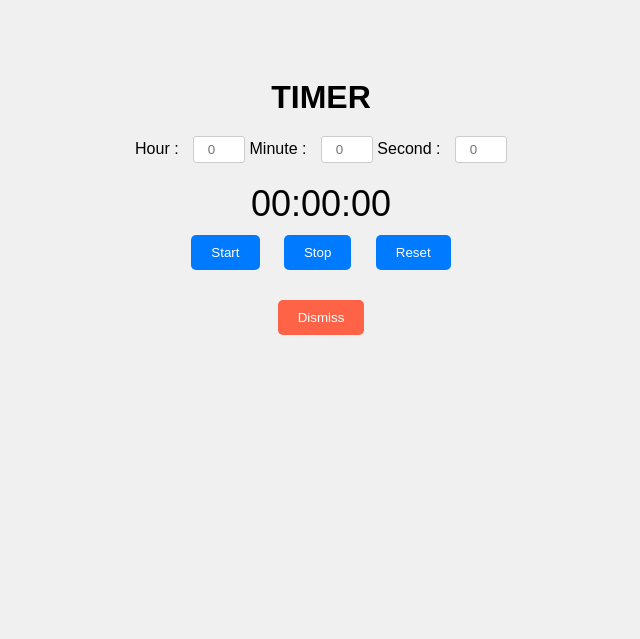
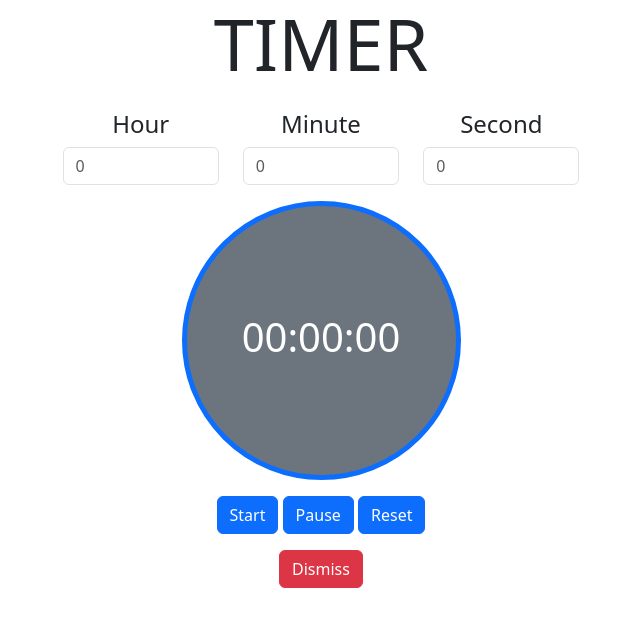
Before and after one commit to Prabakaran-MS/Timer-App, a website: page index.html in a window 1280 px wide. Shown: the whole page, without its empty margins (319-959 px from the left). Drawn offline with nearby package versions, Linux system fonts and the light colour scheme.

Commit message:
The designing is done using bootstrap

```diff
--- a/index.html
+++ b/index.html
@@ -6,37 +6,53 @@
     <meta name="viewport" content="width=device-width, initial-scale=1.0">
     <title>TIMER</title>
     <link rel="icon" href="./timer.png">
-    <link rel="stylesheet" type="text/css" href="style.css">
+    <link rel="stylesheet" href="./node_modules/bootstrap/dist/css/bootstrap.min.css">
+    <!-- <link rel="stylesheet" type="text/css" href="style.css"> -->
 </head>
 
 <body>
-    <div id="content" class="center">
-        <h1>TIMER</h1>
 
-        <label for="hour">Hour :</label>
-        <input id="hourInput" type="number" min="0" placeholder="0">
+    <div class="container d-flex flex-column justify-content-center align-items-center gap-3">
 
-        <label for="minute">Minute :</label>
-        <input id="minuteInput" type="number" min="0" max="59" placeholder="0">
+        <header id="content">
+            <h1 class="display-2">TIMER</h1>
+        </header>
+        <div class="row">
+            <div class="col-sm-4 text-center">
+                <label for="hourInput" class="h4 form-label ">Hour</label>
+                <input id="hourInput" class="form-control" type="number" min="0" placeholder="0">
+            </div>
 
-        <label for="second">Second :</label>
-        <input id="secondInput" type="number" min="0" max="59" placeholder="0">
+            <div class="col-sm-4 text-center">
+                <label for="minuteInput" class="h4 form-label">Minute</label>
+                <input id="minuteInput" class="form-control" type="number" min="0" max="59" placeholder="0">
+            </div>
 
-        <div id="timerWrapper">
-            <div id="timer" class="clock">00:00:00</div>
+            <div class="col-sm-4 text-center">
+                <label for="secondInput" class="h4 form-label">Second</label>
+                <input id="secondInput" class="form-control" type="number" min="0" max="59" placeholder="0">
+            </div>
         </div>
 
-        <button onclick="startTimer()">Start</button>
-        <button onclick="stop()">Stop</button>
-        <button onclick="resetTimer()">Reset</button>
+        <div id="timerWrapper" class="rounded-circle border border-5 border-primary w-25 ratio ratio-1x1 text-bg-secondary">
+            <div class="clock d-flex justify-content-center align-items-center ">
+                <h1 id="timer"> 00:00:00</h1>
+            </div>
+        </div>
 
-        <div id="showDismiss">
-            <button onclick="dismiss()">Dismiss</button>
+        <div>
+            <button class="btn btn-primary" onclick="startTimer()">Start</button>
+            <button id="pauseResume" class="btn btn-primary" onclick="pauseResume()">Pause</button>
+            <button class="btn btn-primary" onclick="resetTimer()">Reset</button>
+        </div>
+
+        <div id="showDismiss" class="mb-5">
+            <button class="btn btn-danger" onclick="dismiss()">Dismiss</button>
         </div>
         <audio id="notificationSound" src="./notification.mp3"></audio>
+
+        <script src="./script.js"></script>
     </div>
-
-    <script src="./script.js"></script>
 </body>
 
 </html>
--- /dev/null
+++ b/package.json
@@ -0,0 +1,5 @@
+{
+  "dependencies": {
+    "bootstrap": "^5.3.2"
+  }
+}
--- a/script.js
+++ b/script.js
@@ -1,6 +1,9 @@
 let countdownInterval;
 const timerDisplay = document.getElementById('timer');
 const notificationSound = document.getElementById('notificationSound');
+let pauseResumeText = document.getElementById('pauseResume');
+let isPaused = false;
+let remainingTime = 0;
 
 function startTimer() {
     const totalSeconds = getTotalSeconds();
@@ -20,21 +23,24 @@ function getTotalSeconds() {
 
 function setTimeLeft(seconds) {
     const now = Date.now();
-    const then = now + seconds * 1000;
+    let then = now + seconds * 1000;
 
     updateTimerDisplay(seconds);
 
     countdownInterval = setInterval(() => {
-        const secondsLeft = Math.max(Math.round((then - Date.now()) / 1000), 0);
-        updateTimerDisplay(secondsLeft);
+        if (!isPaused) {
+            const secondsLeft = Math.max(Math.round((then - Date.now()) / 1000), 0);
+            updateTimerDisplay(secondsLeft);
 
-        if (secondsLeft === 0) {
-            completeNotification();
-            clearInterval(countdownInterval);
+            if (secondsLeft === 0) {
+                completeNotification();
+                clearInterval(countdownInterval);
+            }
+        } else {
+            then += 1000;
         }
     }, 1000);
 }
-
 
 function updateTimerDisplay(seconds) {
     const hour = Math.floor(seconds / 3600);
@@ -46,8 +52,13 @@ function updateTimerDisplay(seconds) {
     document.title = formattedTime;
 }
 
-function stop() {
-    clearInterval(countdownInterval);
+function pauseResume() {
+    isPaused = !isPaused;
+    if (isPaused) {
+        pauseResumeText.textContent = 'Resume';
+    } else {
+        pauseResumeText.textContent = 'Pause';
+    }
 }
 
 function resetTimer() {
@@ -63,13 +74,11 @@ function completeNotification() {
     notificationSound.currentTime = 0;
     notificationSound.loop = true;
     notificationSound.play();
-    notificationSound.style.display = 'block';
 }
 
 function dismiss() {
     clearInterval(countdownInterval);
     notificationSound.pause();
     notificationSound.currentTime = 0;
-    notificationSound.style.display = 'none';
     resetTimer();
 }
```
Also changed, not shown: README.md, screenshot.png, 1 other file.
